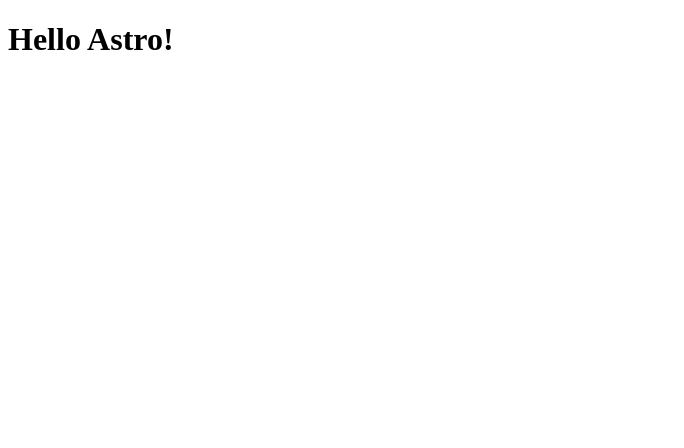
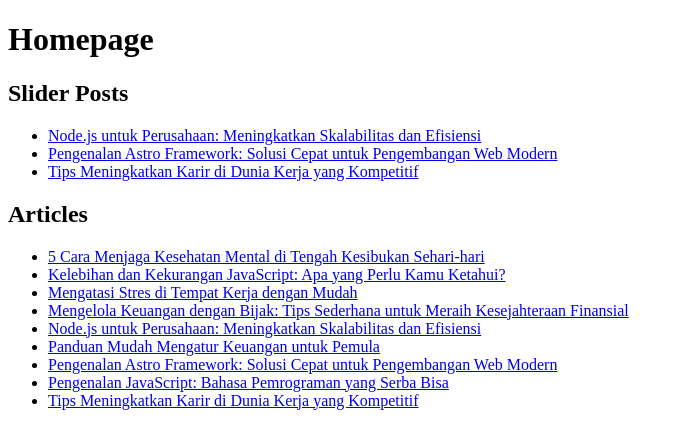
Before and after one commit to mesakhlolo/astro-news-blog, an Astro site: page / in a window 1280 px wide. Shown: the whole page, without its empty margins (0-684 px from the left). Built offline with nearby package versions, Linux system fonts and the light colour scheme; Astro itself is replaced by a stand-in of ours.

Commit message:
membuat homepage

```diff
--- a/src/pages/index.astro
+++ b/src/pages/index.astro
@@ -1,9 +1,39 @@
 ---
+// @ts-nocheck
+
+import { getCollection } from "astro:content";
 import MainLayout from "../layouts/MainLayout.astro";
 
 // Welcome to Astro! Wondering what to do next? Check out the Astro documentation at https://docs.astro.build
+
+// getCollection
+const blogPosts = await getCollection("blog");
 ---
 
-<MainLayout>
-  <h1>Hello Astro!</h1>
+<MainLayout title="Homepage">
+  <h1>Homepage</h1>
+
+  <h2>Slider Posts</h2>
+  <ul>
+    {
+      blogPosts
+        .filter((post) => post.data.isPinned)
+        .map((post) => (
+          <li>
+            <a href={`blog/${post.slug}`}>{post.data.title}</a>
+          </li>
+        ))
+    }
+  </ul>
+
+  <h2>Articles</h2>
+  <ul>
+    {
+      blogPosts.map((post) => (
+        <li>
+          <a href={`blog/${post.slug}`}>{post.data.title}</a>
+        </li>
+      ))
+    }
+  </ul>
 </MainLayout>
```
